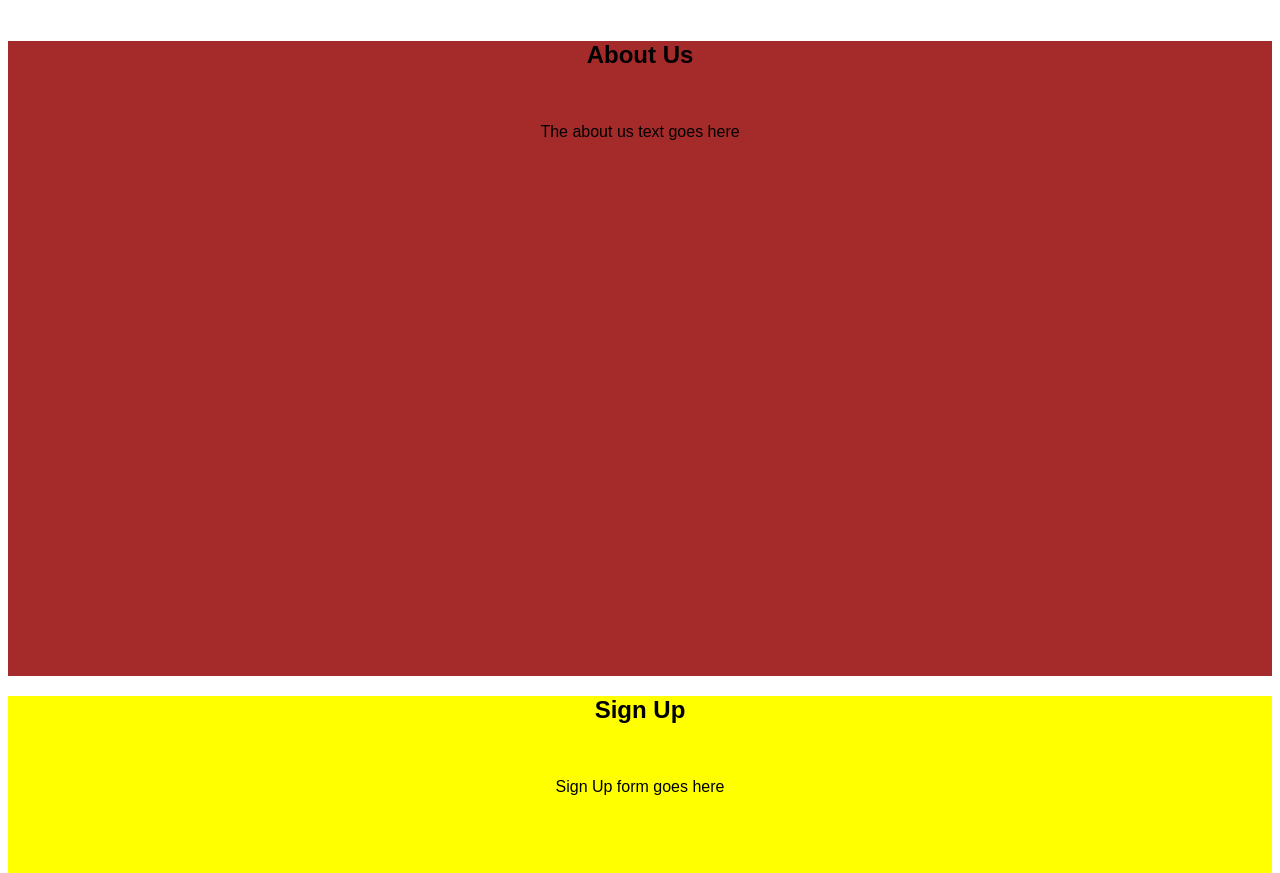
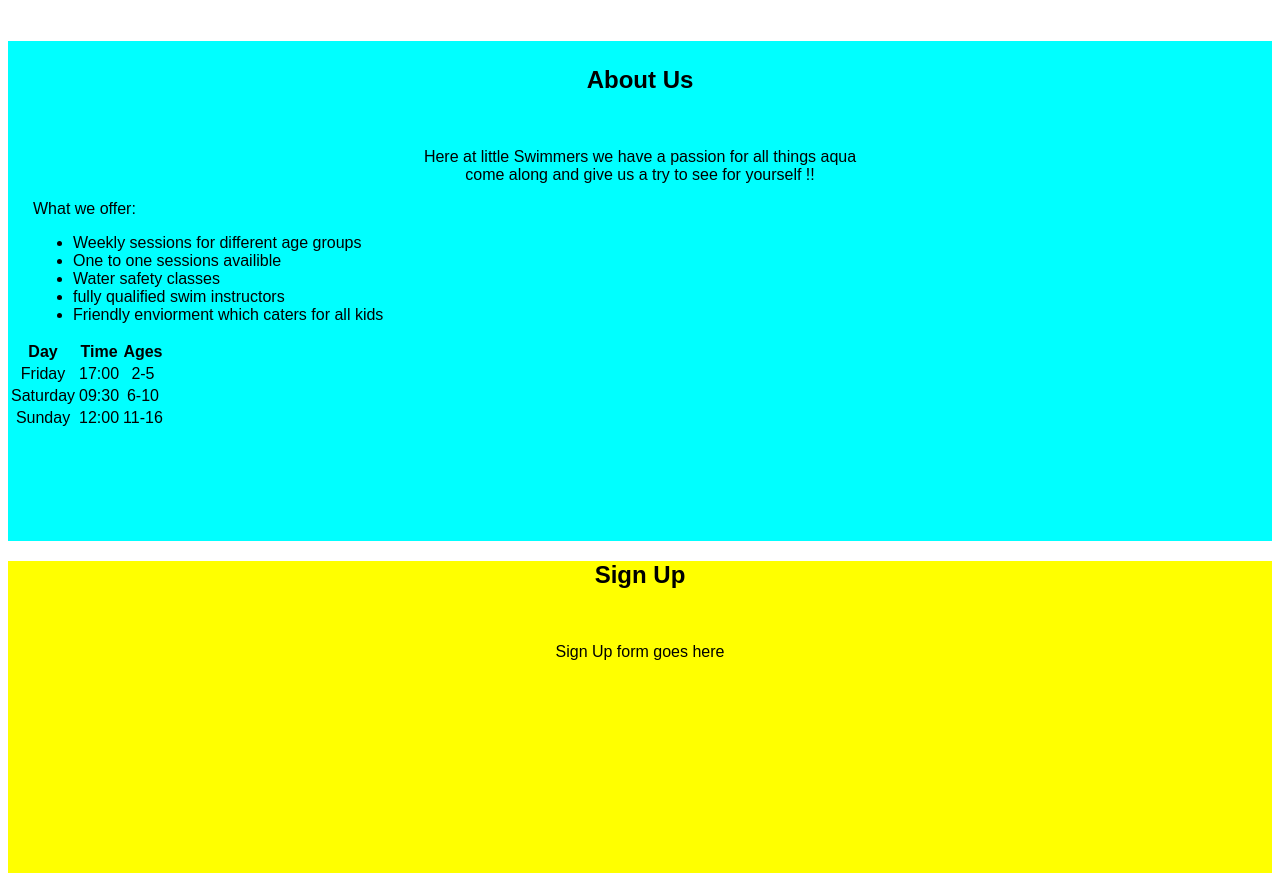
Before and after one commit to Dean85e/portfolio_project1, a plain HTML site: page index.html in a window 1280 px wide. Shown: the part 660-1533 px from the top of the page. Drawn offline with Linux system fonts and the light colour scheme.

Commit message:
Added list to about section, added table structure to about section

```diff
--- a/assets/css/style.css
+++ b/assets/css/style.css
@@ -8,7 +8,6 @@ body{
     float: left;
 }
 #main-image{
-    padding-left: 0px;
     width: 100%;
     height: 100%;
     position: relative;
@@ -49,16 +48,27 @@ body{
 
 }
 #about-us{
-    background-color: brown;
+    background-color: aqua;
     width: 100%;
-    height: 635px;
+    height: 500px;
     text-align: center;
     clear: both;
 }
+
+.about-us-text-color {
+    padding-top: 25px;
+
+}
+
+.text-left {
+     text-align: left;
+     margin-left: 25px;
+}
+
 #sign-up {
     background-color: yellow;
     width: 100%;
-    height: 635px;
+    height: 500px;
     text-align: center;
-    clear: both;
+
 }
--- a/index.html
+++ b/index.html
@@ -21,7 +21,7 @@
         </ul>
     </div>
     </nav>
-
+                      <!--Header-->
      <header id="header">
         <div class="header-image-box">
             <img id="main-image" src="assets/images/pexels-juan-salamanca-61129.jpg" alt="Kids swimming in a pool">
@@ -32,15 +32,45 @@
         </div>
     </header>
 
-    <section>
+    <section>       <!--About us section-->
         <div id="about-us">
-            <h2>About Us</h2>
+            <h2 class="about-us-text-color">About Us</h2>
             <br>
-            <p>The about us text goes here</p>
+            <p>Here at little Swimmers we have a passion for all things aqua<br>come along and give us a try to see for yourself !!</p>
+            <p class="text-left">What we offer:</p>
+            <ul class="text-left">
+                <li>Weekly sessions for different age groups</li>
+                <li>One to one sessions availible</li>
+                <li>Water safety classes</li>
+                <li>fully qualified swim instructors</li>
+                <li>Friendly enviorment which caters for all kids</li>
+            </ul>
+            <table>
+                <tr>
+                    <th>Day</th>
+                    <th>Time</th>
+                    <th>Ages</th>
+                </tr>
+                <tr>
+                    <td>Friday</td>
+                    <td>17:00</td>
+                    <td>2-5</td>
+                </tr>
+                <tr>
+                    <td>Saturday</td>
+                    <td>09:30</td>
+                    <td>6-10</td>
+                </tr>
+                <tr>
+                    <td>Sunday</td>
+                    <td>12:00</td>
+                    <td>11-16</td>
+                </tr>
+            </table>
         </div>
 
     </section>
-
+                   <!--Sign Up section-->
     <section>
      <div id="sign-up">
             <h2>Sign Up</h2>
```
